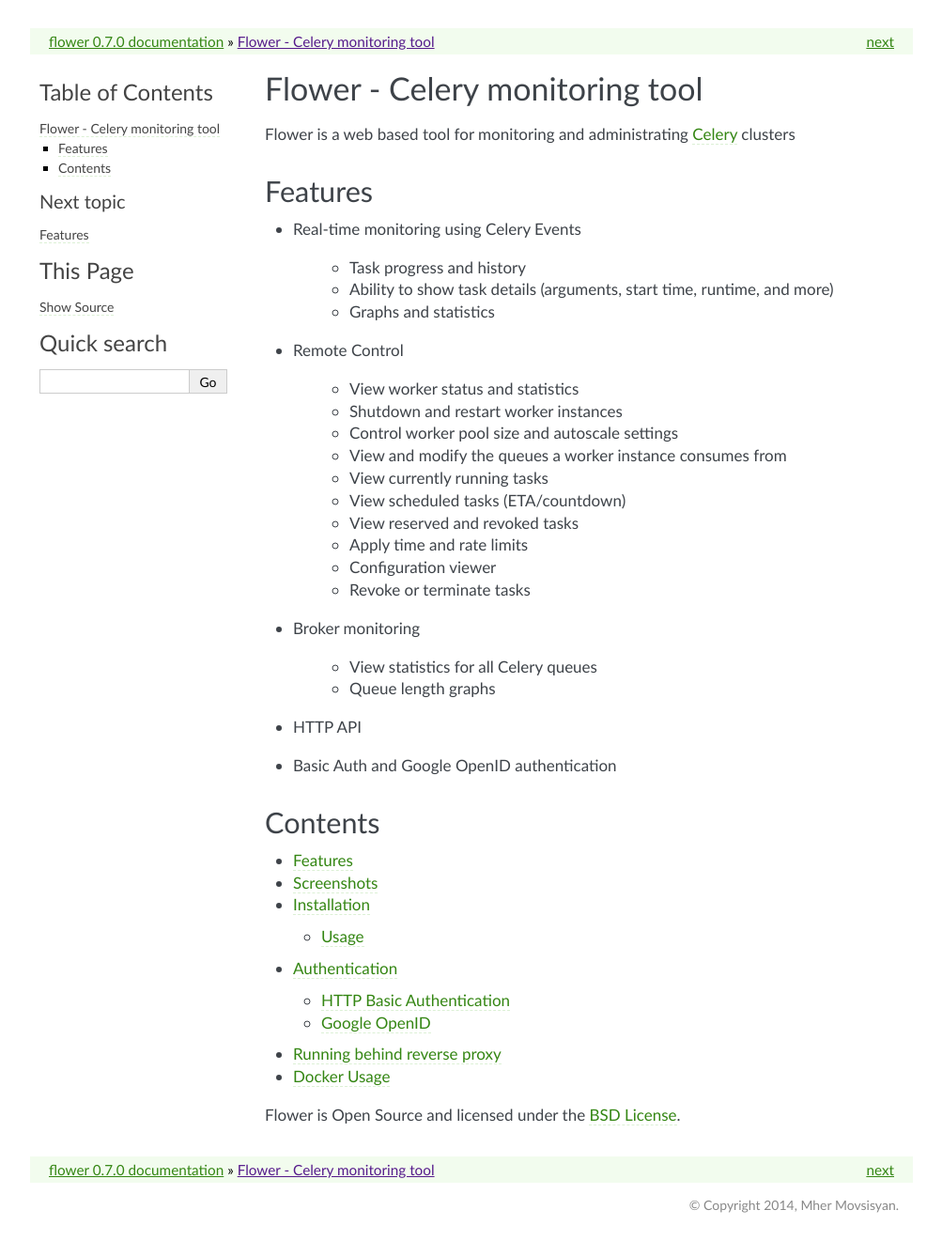
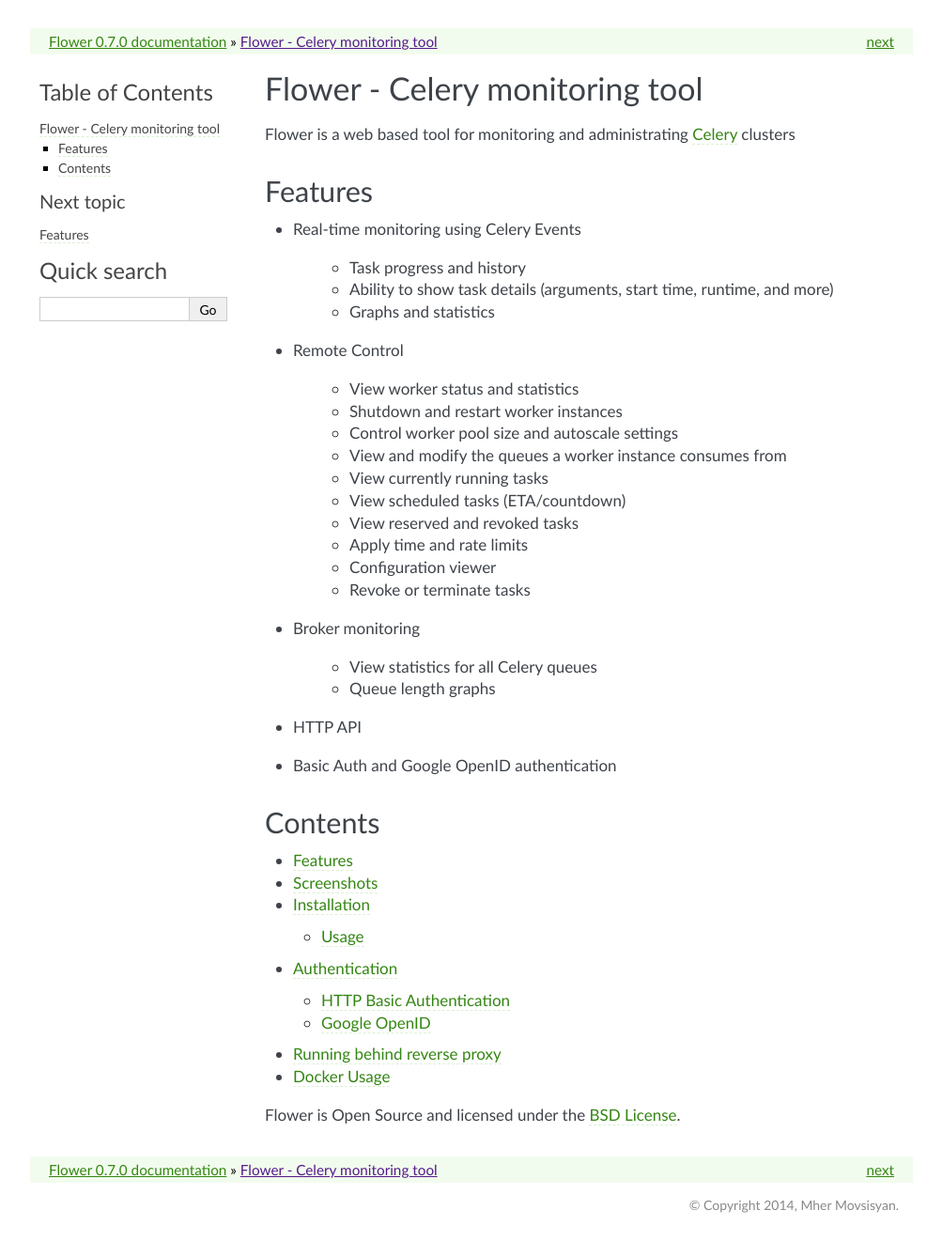
Before and after one commit to mher/flower, a Sphinx documentation site: the page built from docs/index.rst, in a window 1280 px wide. Shown: the whole page at 94% size, without its empty margins (138-1141 px from the left). Built offline with Sphinx 7.4.7, drawn with Linux system fonts in a browser that asks for light colours.

Commit message:
Don't show page sources

```diff
--- a/docs/conf.py
+++ b/docs/conf.py
@@ -48,7 +48,7 @@
 master_doc = 'index'
 
 # General information about the project.
-project = u'flower'
+project = u'Flower'
 copyright = u'2014, Mher Movsisyan'
 
 # The version info for the project you're documenting, acts as replacement for
@@ -165,7 +165,7 @@
 #html_split_index = False
 
 # If true, links to the reST sources are added to the pages.
-#html_show_sourcelink = True
+html_show_sourcelink = False
 
 # If true, "Created using Sphinx" is shown in the HTML footer. Default is True.
 html_show_sphinx = False
```
